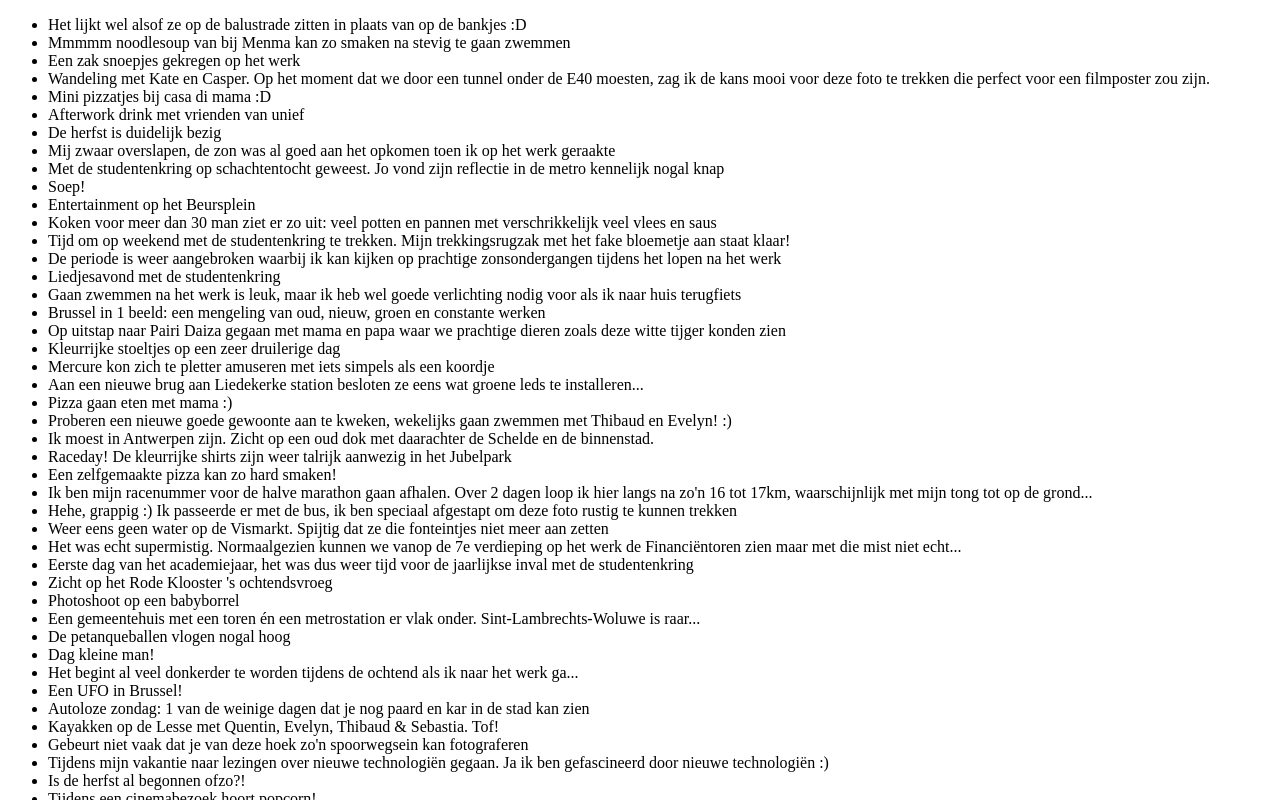
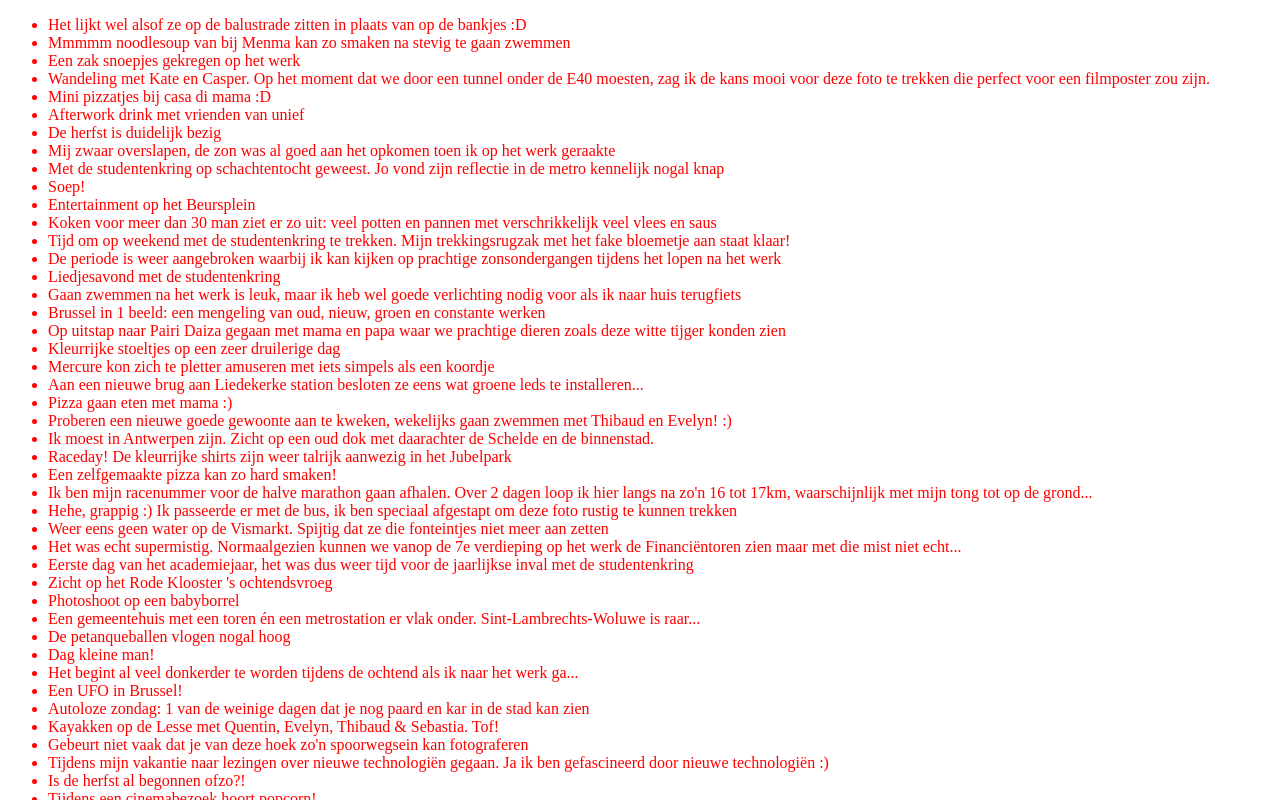
Before and after one commit to ElkeBxl/ElkePhotos, an Angular app: page / in a window 1280 px wide. Shown: the top 800 px of the page. Built offline with nearby package versions, Linux system fonts and the light colour scheme.

Commit message:
Added bootstrap

```diff
--- a/package.json
+++ b/package.json
@@ -21,6 +21,7 @@
     "@angular/platform-browser": "^5.0.2",
     "@angular/platform-browser-dynamic": "^5.0.2",
     "@angular/router": "^5.0.2",
+    "bootstrap": "^3.3.7",
     "core-js": "^2.4.1",
     "rxjs": "^5.4.2",
     "zone.js": "^0.8.14"
@@ -44,6 +45,6 @@
     "protractor": "~5.2.0",
     "ts-node": "~3.3.0",
     "tslint": "~5.8.0",
-    "typescript": "~2.6.1"
+    "typescript": "^2.4.2"
   }
 }
--- a/src/styles.css
+++ b/src/styles.css
@@ -1 +1,3 @@
-/* You can add global styles to this file, and also import other style files */
+* {
+    color: red;
+}
```
Also changed, not shown: 2 other files (tests, documents, lock files or other folders).
